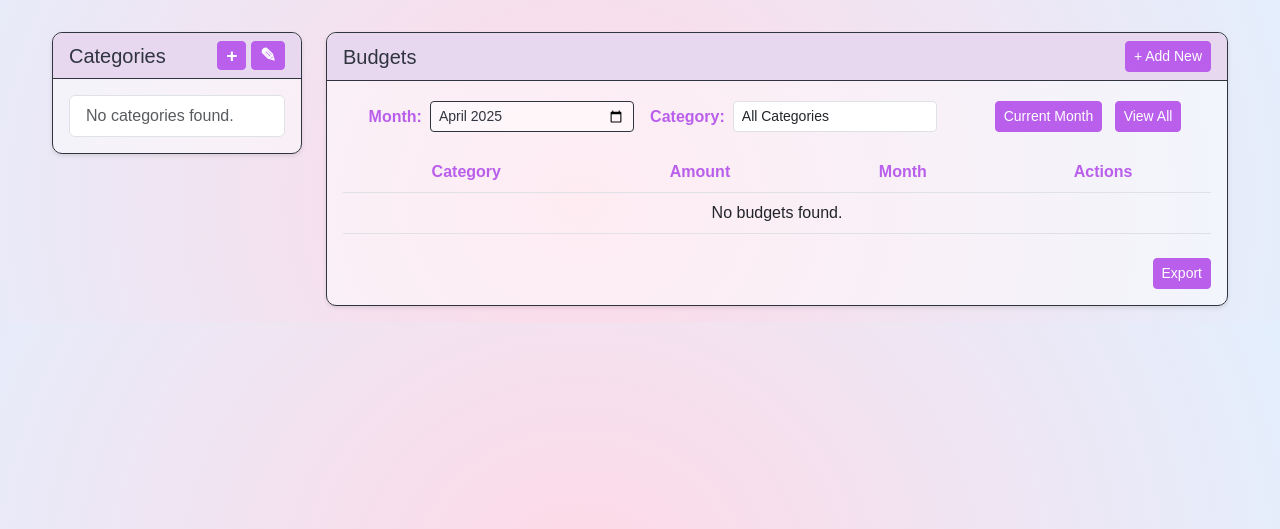
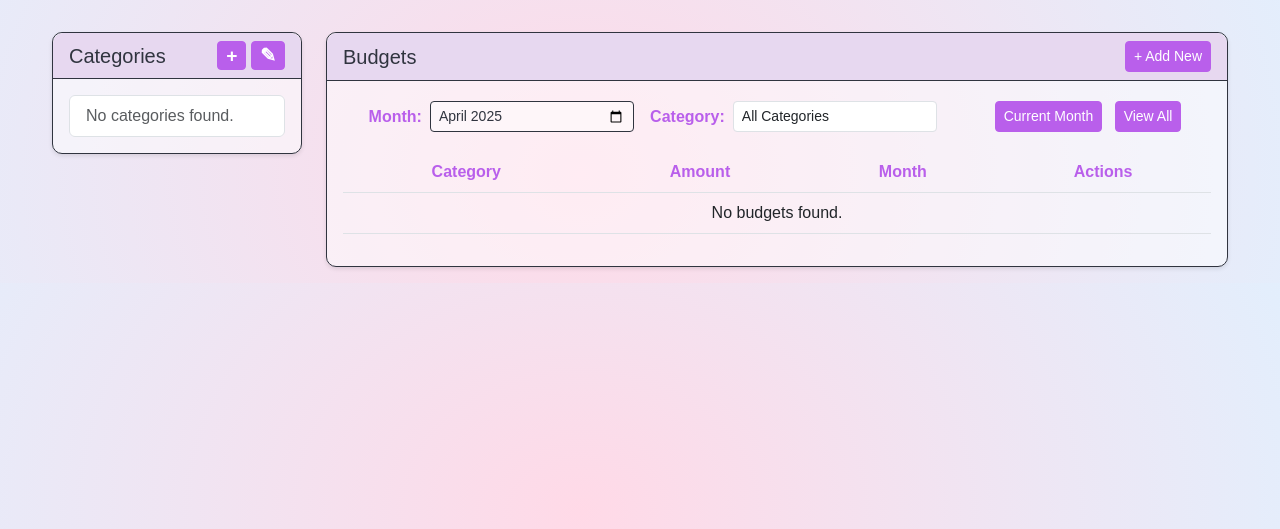
Before and after one commit to cleliamolanda/budget-tracker, a Django app: page /budgets/ in a window 1280 px wide. Shown: the part 56-585 px from the top of the page. Run offline with Django 5.2, Linux system fonts and the light colour scheme; the visitor is signed in with stand-in values (Sample User, id 1); data that the repository does not hold is empty; some web fonts are replaced.

Commit message:
removes export button

```diff
--- a/budget/templates/budget/budget_list.html
+++ b/budget/templates/budget/budget_list.html
@@ -96,7 +96,6 @@
                             {% endfor %}
                         </tbody>
                     </table>
-                    <a href="{% url 'budget:export-csv' %}?type=budgets" class="btn btn-primary btn-sm custom-btn-purple ms-auto mt-2">Export</a>
                 </div>
             </div>
         </div>
```
